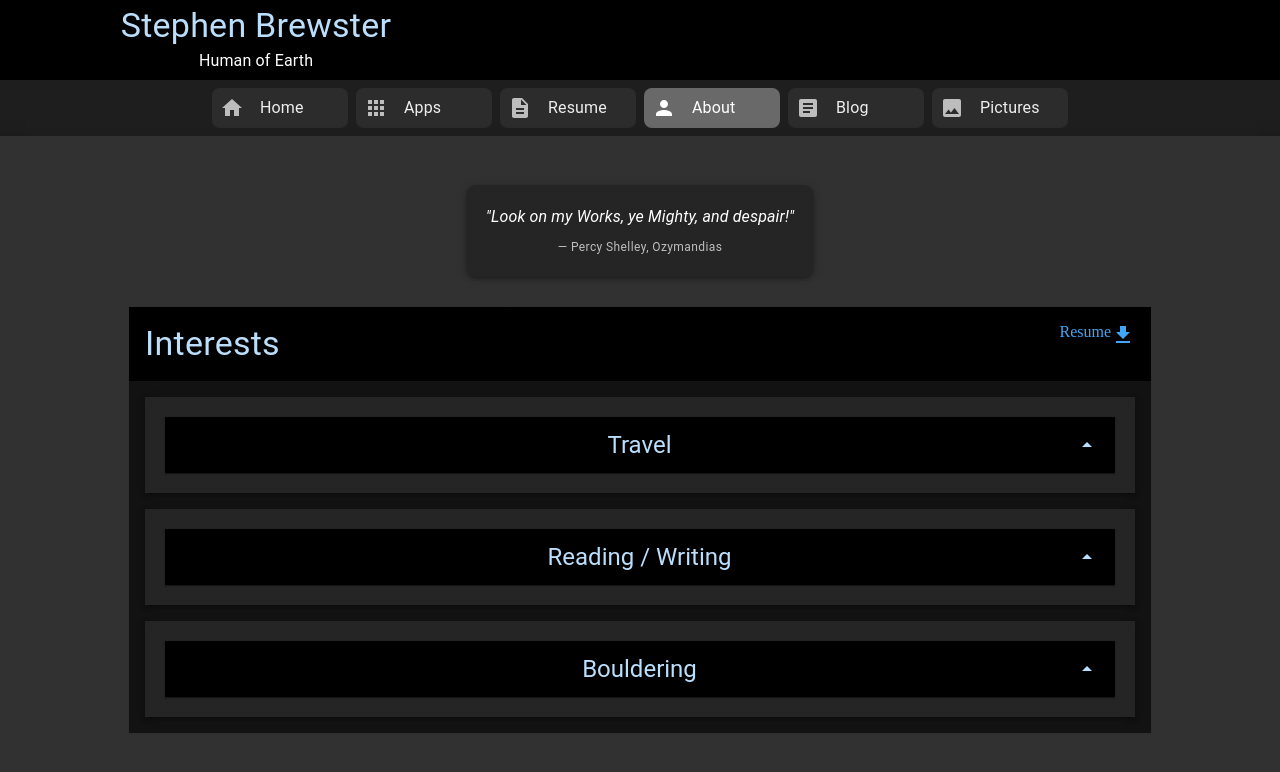
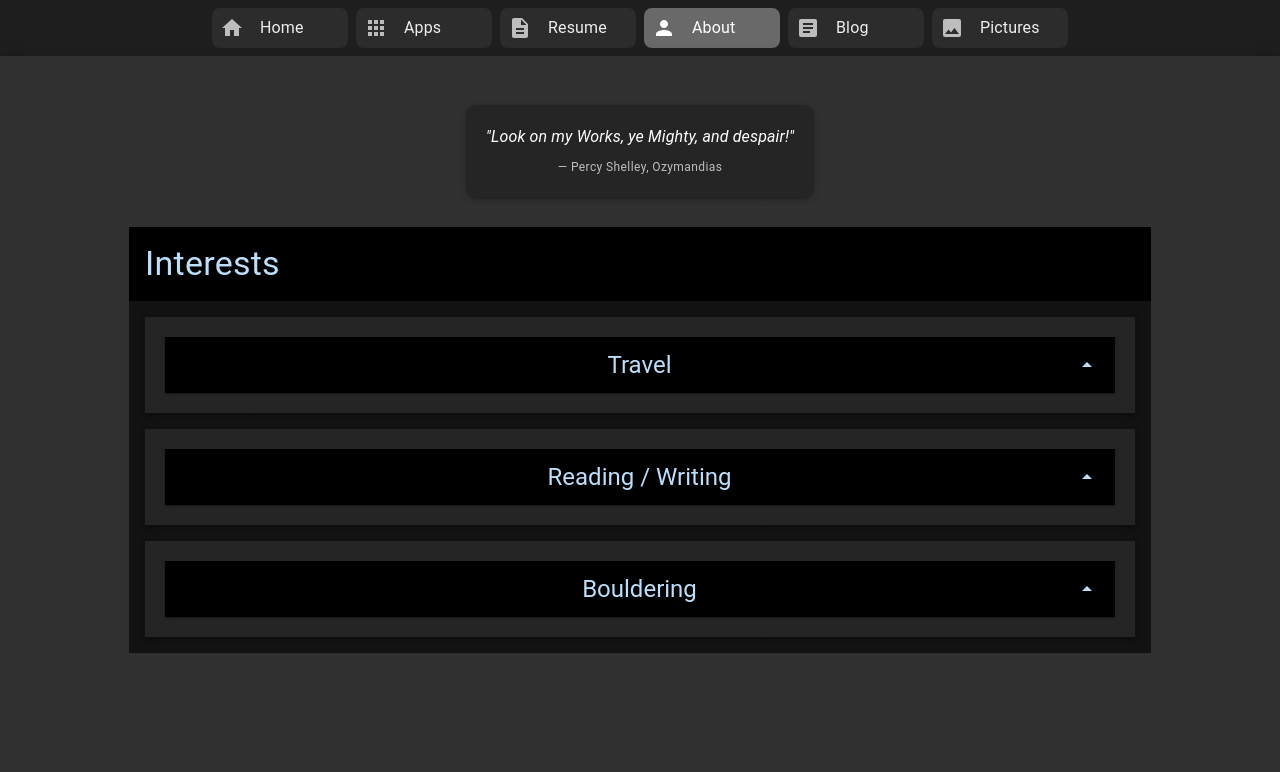
Before and after one commit to Questioillustro/stephen-brewster, a React (Create React App) app: page /about in a window 1280 px wide. Shown: the top 772 px of the page. Built offline with nearby package versions, Linux system fonts and the light colour scheme.

Commit message:
removed header

```diff
--- a/src/components/card/resumecard/ResumeCard.tsx
+++ b/src/components/card/resumecard/ResumeCard.tsx
@@ -32,12 +32,12 @@ function ResumeCard(props: IResumeCardProps) {
           {props.title}
         </Typography>
 
-        <SBLink
-          ariaLabel={'Download resume'}
-          href={'/StephenBrewster_Resume.pdf'}
-          linkContent={<ResumeLink />}
-          popoverContent={<SBPopoverTextField text={'Download Resume (pdf)'} />}
-        />
+        {/*<SBLink*/}
+        {/*  ariaLabel={'Download resume'}*/}
+        {/*  href={'/StephenBrewster_Resume.pdf'}*/}
+        {/*  linkContent={<ResumeLink />}*/}
+        {/*  popoverContent={<SBPopoverTextField text={'Download Resume (pdf)'} />}*/}
+        {/*/>*/}
       </Paper>
 
       <Paper elevation={1} square css={ResumeCardStyle.controlPanel}>
--- a/src/layout/Layout.style.tsx
+++ b/src/layout/Layout.style.tsx
@@ -8,12 +8,6 @@ export const LayoutStyle = {
     flexDirection: 'column',
     justifyContent: 'space-between',
   }),
-  header: css({
-    minHeight: '10vh',
-    display: 'flex',
-    flexDirection: 'column',
-    justifyContent: 'center',
-  }),
   contentWrapper: css({
     width: '100%',
     display: 'flex',
@@ -21,7 +15,7 @@ export const LayoutStyle = {
     justifyContent: 'center',
   }),
   content: css({
-    minHeight: '90vh',
+    minHeight: '100vh',
     width: '80%',
     [Constants.MID_MEDIA_QUERY]: {
       width: '95%',
--- a/src/layout/Layout.tsx
+++ b/src/layout/Layout.tsx
@@ -1,11 +1,9 @@
 /** @jsxImportSource @emotion/react */
 import { css } from '@emotion/react';
 
-import Header from './header/Header';
 import { Paper, ThemeProvider } from '@mui/material';
 import { LayoutStyle } from './Layout.style';
 import Resume from '@/apps/resume/Resume';
-import Growing from '@/components/animation/growing/Growing';
 import { ThemeContext } from '@/contexts/ThemeContext';
 import React, { useContext } from 'react';
 import { Route, Routes } from 'react-router-dom';
@@ -18,15 +16,6 @@ function Layout() {
   return (
     <ThemeProvider theme={theme}>
       <div css={LayoutStyle.root}>
-        <Paper
-          elevation={0}
-          css={LayoutStyle.header}
-          sx={{ backgroundColor: 'cardContrastBg' }}
-          square
-        >
-          <Growing child={<Header />} />
-        </Paper>
-
         <Paper square>
           <NavigationGrid compact />
         </Paper>
--- a/src/layout/header/Header.styles.js
+++ b/src/layout/header/Header.styles.js
@@ -5,24 +5,22 @@ export const headerStyles = {
   container: css`
     display: flex;
     flex-direction: row;
-    justify-content: space-between;
     align-items: center;
     width: 100%;
-    background-color: ${(theme) => theme.palette.background.paper};
 
     @media (max-width: 48rem) {
       flex-direction: column;
       padding: 1.25rem;
-      min-height: auto;
       width: 90%;
     }
   `,
 
   titleContainer: css`
-    width: 40%;
+    width: 100%;
     display: flex;
-    flex-direction: column;
+    flex-direction: row;
     justify-content: center;
+    gap: 2.25rem;
     align-items: center;
     text-align: center;
 
--- a/src/layout/header/Header.tsx
+++ b/src/layout/header/Header.tsx
@@ -1,7 +1,6 @@
 /** @jsxImportSource @emotion/react */
 import Typography from '@mui/material/Typography';
 import React from 'react';
-import QuoteCarousel from '@/apps/about/quotes/QuoteCarousel';
 import { Box } from '@mui/material';
 import { headerStyles } from './Header.styles';
 
```
